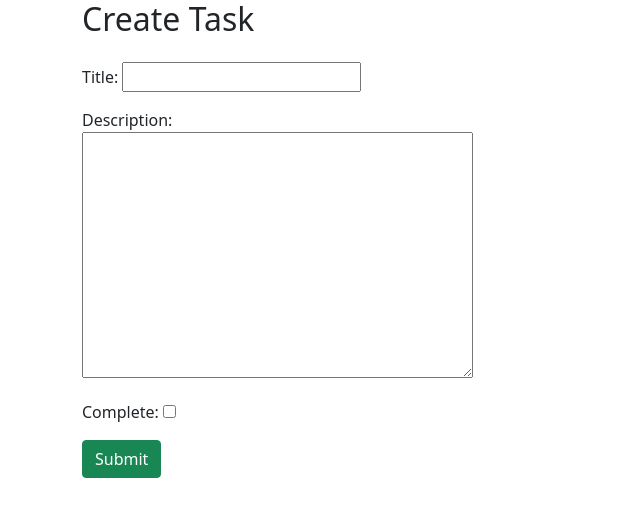
After one commit to Gamattowicz/To_Do_List_App_Django, a Django app: page /task_create/ in a window 1280 px wide. The commit adds this page. Shown: the top 517 px of the page, without its empty margins (0-640 px from the left). Run offline with Django 3.2, Linux system fonts and the light colour scheme.

Commit message:
add create task view

```diff
--- a/todo_list/base/forms.py
+++ b/todo_list/base/forms.py
@@ -2,6 +2,6 @@ from django import forms
 
 
 class TaskForm(forms.Form):
-    title = forms.CharField(max_length=200)
-    content = forms.CharField()
-    complete = forms.BooleanField()
+    title = forms.CharField(label='Title', max_length=200)
+    content = forms.CharField(label='Description', widget=forms.Textarea)
+    complete = forms.BooleanField(label='Complete')
--- /dev/null
+++ b/todo_list/base/templates/base/task_form.html
@@ -0,0 +1,11 @@
+{% extends 'base/base.html' %}
+{% block title %}Create Task{% endblock %}
+
+{% block content %}
+    <h2>Create Task</h2>
+    <form method="POST" class="form-group col-md-5 mt-4" id="form-container">
+        {% csrf_token %}
+        {{task_form.as_p}}
+        <button type="submit" name="save" class="btn btn-success">Submit</button>
+    </form>
+{% endblock %}
--- a/todo_list/base/templates/base/task_list.html
+++ b/todo_list/base/templates/base/task_list.html
@@ -3,6 +3,6 @@
 
 {% block content %}
     {% for task in tasks %}
-        <p><a href="/task/{{task.pk}}">{{task.title}}</a></p>
+        <p><a href="{% url 'base:detail' task.pk">{{task.title}}</a></p>
     {% endfor %}
 {% endblock %}
--- a/todo_list/base/urls.py
+++ b/todo_list/base/urls.py
@@ -7,4 +7,5 @@ urlpatterns = [
     path('', views.home, name='home'),
     path('task/', views.task_list, name='tasks'),
     path('task/<int:task_id>/', views.task_detail, name='detail'),
+    path('task_create/', views.task_create, name='create'),
 ]
--- a/todo_list/base/views.py
+++ b/todo_list/base/views.py
@@ -1,5 +1,6 @@
 from django.shortcuts import render, get_object_or_404
 from .models import Task
+from .forms import TaskForm
 
 
 def home(request):
@@ -16,3 +17,19 @@ def task_detail(request, task_id):
     task = get_object_or_404(Task, pk=task_id)
     context = {'task': task}
     return render(request, 'base/task_detail.html', context)
+
+
+def task_create(request):
+    if request.method == 'POST':
+        task_form = TaskForm(request.POST)
+        if task_form.is_valid():
+            title = task_form.cleaned_data['title']
+            content = task_form.cleaned_data['content']
+            complete = task_form.cleaned_data['complete']
+
+            task = Task(title=title, content=content, complete=complete)
+            task.save()
+    else:
+        task_form = TaskForm()
+
+    return render(request, 'base/task_form.html', {'task_form': task_form})
```
